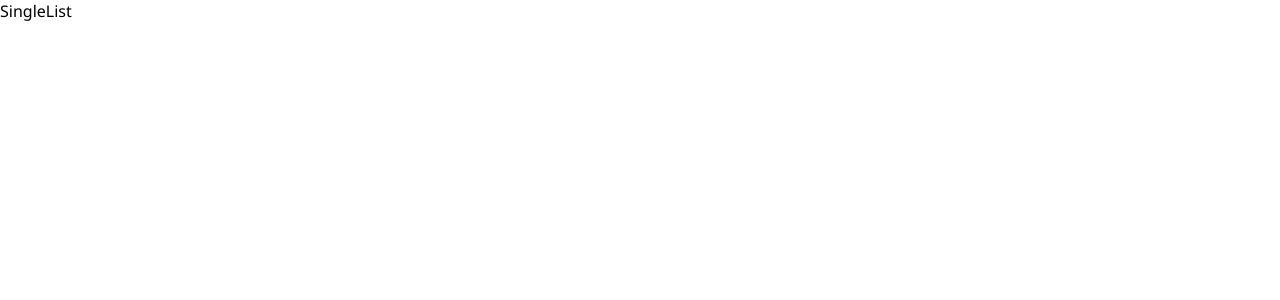
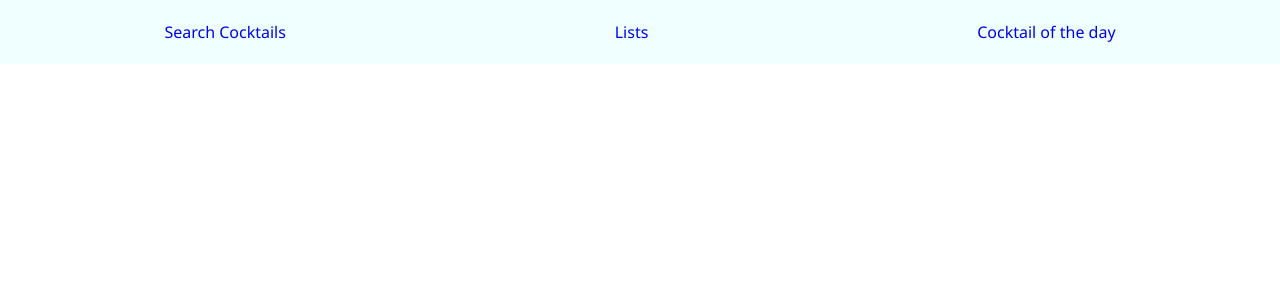
Before and after one commit to mary-brooks/mixguide, a React (Vite) app: page /lists/1 in a window 1280 px wide. Shown: the top 300 px of the page. Built offline with nearby package versions, Linux system fonts and the light colour scheme; no server answers.

Commit message:
created single list page

```diff
--- a/src/pages/ListsPage.jsx
+++ b/src/pages/ListsPage.jsx
@@ -30,7 +30,7 @@ function ListsPage() {
         {lists &&
           lists.map(list => {
             return (
-                <Link key={list.id}>
+                <Link key={list.id} to={`/lists/${list.id}`}>
                   <div className='list-card'>
                     <h2>{list.title}</h2>
                   </div>
--- a/src/pages/SingleList.jsx
+++ b/src/pages/SingleList.jsx
@@ -1,7 +1,39 @@
+import Navbar from '../components/Navbar';
+import { useState, useEffect } from 'react';
+import axios from 'axios';
+import { useParams } from 'react-router-dom';
 
 function SingleList() {
+
+  const {listId} = useParams();
+
+  const [singleList, setSingleList] = useState(null)
+
+  const API_URL = `https://cocktail-app-mock-backend.adaptable.app/lists/${listId}`;
+
+  const getSingleList = async () => {
+    try {
+      const response = await axios.get(`${API_URL}`);
+      setSingleList(response.data);
+    } catch (error) {
+      console.log(error);
+    }
+  };
+
+  useEffect(() => {
+    getSingleList();
+  }, []);
+
   return (
-    <div>SingleList</div>
+    <div>
+     <Navbar />
+{/*       singleList && (
+        <div className='single-list'>
+          <h2>{singleList.title}</h2>
+          <h3>{singleList.created_by}</h3>
+        </div>
+      ) */}
+    </div>
   )
 }
 
```
